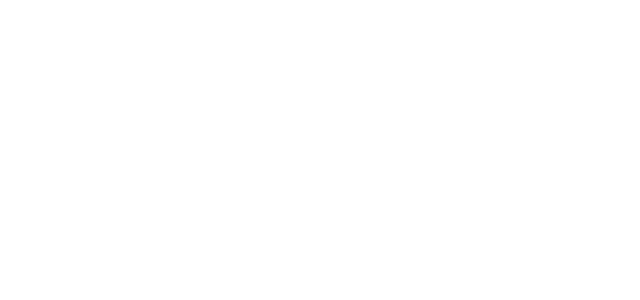
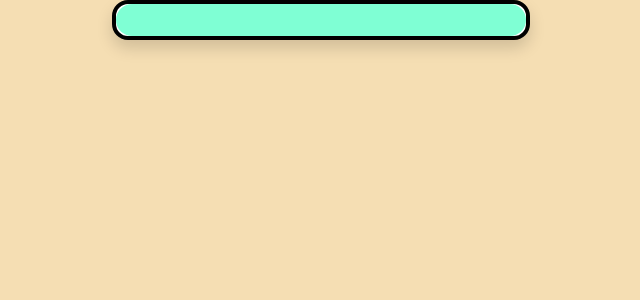
Before and after one commit to rohitkatbamna/Calculator, a React (Create React App) app: page /calculator in a window 1280 px wide. Before the commit this address had no page. Shown: the top 300 px of the page, without its empty margins (319-959 px from the left). Built offline with nearby package versions, Linux system fonts and the light colour scheme.

Commit message:
19TH MARCH 2022 12:20 PM COMMIT NO.2

```diff
--- a/src/App.js
+++ b/src/App.js
@@ -1,5 +1,6 @@
 import React from "react";
 import { BrowserRouter as Router, Routes, Route } from "react-router-dom";
+import Calculatorpage from "./pages/calculator";
 import Login from "./pages/login";
 import Signup from "./pages/signup";
 function App() {
@@ -9,6 +10,7 @@
 				<Routes>
 					<Route path="/" element={<Login />} exact />
 					<Route path="/signup" element={<Signup />} />
+					<Route path="/calculator" element={<Calculatorpage />} />
 				</Routes>
 			</Router>
 		</>
--- /dev/null
+++ b/src/components/operators.js
@@ -0,0 +1,12 @@
+import React from "react";
+
+function Operators() {
+	return (
+		<div className="container-fluid">
+			<div className="row">
+				<div className="col"></div>
+			</div>
+		</div>
+	);
+}
+export default Operators;
--- /dev/null
+++ b/src/pages/calculator.js
@@ -0,0 +1,15 @@
+import React from "react";
+import Operators from "../components/operators";
+import "../scss/cal.scss";
+function Calculatorpage() {
+	return (
+		<div className="container-fluid cal_all_of_it">
+			<div className="row card cal_card col-xxl-4 col-xl-4 col-lg-5 col-md-6 col-sm-12 shadow">
+				<div className="card-body cal_card_body">
+					<Operators />
+				</div>
+			</div>
+		</div>
+	);
+}
+export default Calculatorpage;
--- a/src/pages/login.js
+++ b/src/pages/login.js
@@ -30,14 +30,16 @@
 				</div>
 			</div>
 			<div className="row login_row_two">
-				<button
-					type="button"
-					className="btn btn-primary mx-auto col-xxl-3 col-xl-3 col-lg-4 col-md-5 col-sm-5 mt-4 fs-3 fw-bold">
-					Login
-				</button>
-				<p className="text-center fw-bold fs-4 mt-3">
-					Dont Have Account <Link to="/signup">Sign Up</Link>
-				</p>
+				<div className="mx-auto col-xxl-3 col-xl-3 col-lg-4 col-md-5 col-sm-5 mt-4">
+					<Link to="/calculator">
+						<button type="button" className="btn btn-primary fs-3 fw-bold">
+							Login
+						</button>
+					</Link>
+					<p className="text-center fw-bold fs-4  mt-3">
+						Dont Have Account <Link to="/signup">Sign Up</Link>
+					</p>
+				</div>
 			</div>
 		</div>
 	);
--- a/src/pages/signup.js
+++ b/src/pages/signup.js
@@ -41,16 +41,20 @@
 				</div>
 			</div>
 			<div className="row login_row_two">
+				<div className="mx-auto col-xxl-3 col-xl-3 col-lg-4 col-md-5 col-sm-5">
+					<Link to="/">
 						<button
 							type="button"
-					className="btn btn-primary mx-auto col-xxl-3 col-xl-3 col-lg-4 col-md-5 col-sm-5 mt-4 fs-3 fw-bold">
+							className="btn btn-primary  mt-4 fs-3 fw-bold">
 							Sign Up
 						</button>
+					</Link>
 					<p className="text-center fw-bold fs-4 mt-3">
 						Already Have Account <Link to="/">Sign In</Link>
 					</p>
 				</div>
 			</div>
+		</div>
 	);
 }
 export default Signup;
--- /dev/null
+++ b/src/scss/cal.scss
@@ -0,0 +1,13 @@
+.cal_all_of_it {
+	background-color: wheat;
+	height: 100vh;
+	.cal_card {
+		border: 4px solid black;
+		border-radius: 16px;
+		margin: auto;
+		.cal_card_body {
+			background-color: aquamarine;
+			border-radius: 16px;
+		}
+	}
+}
```
Also changed, not shown: 1 other file (tests, documents, lock files or other folders). Lines whose indentation alone changed are shown as unchanged.
